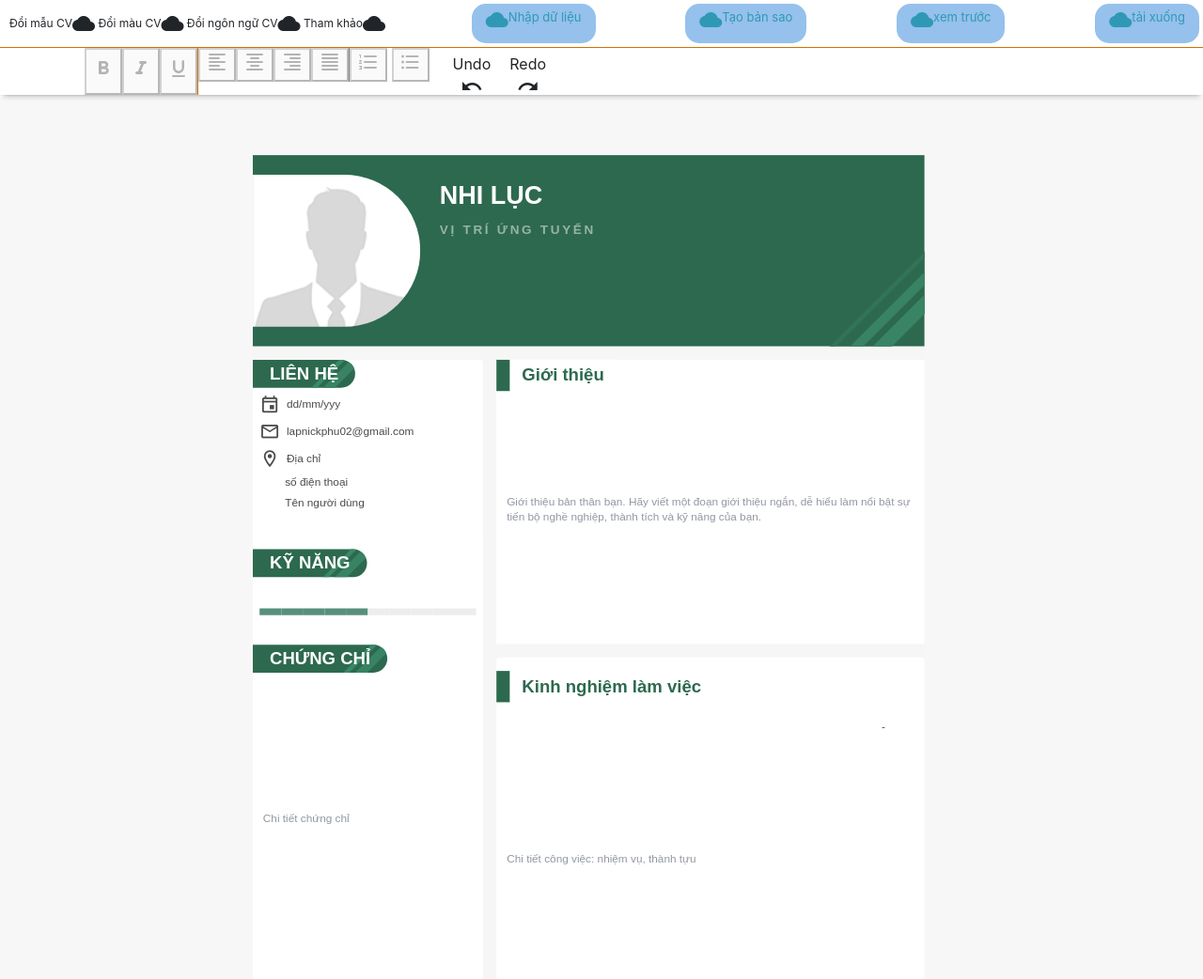
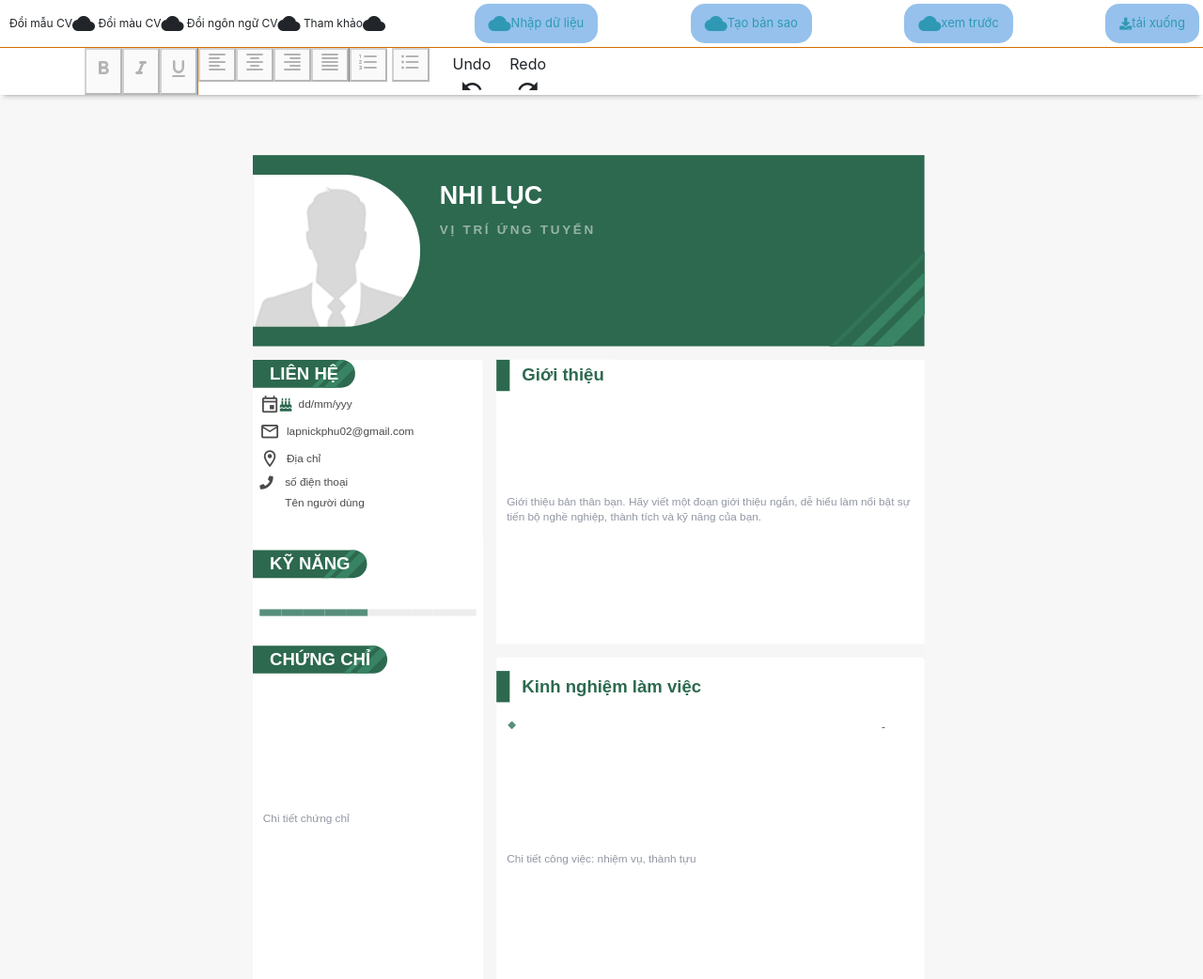
Before and after one commit to lehang202/WebCV, a plain HTML site: page index.html in a window 1280 px wide. Shown: the top 1042 px of the page at 94% size. Drawn offline with nearby package versions, Linux system fonts and the light colour scheme.

Commit message:
update htmtl css

```diff
--- a/Mau1.css
+++ b/Mau1.css
@@ -62,6 +62,7 @@
     font-size: 13px;
     cursor: pointer;
     display: flex;
+    align-items: center;
 }
 
 .menu-line-break{
--- a/index.html
+++ b/index.html
@@ -13,6 +13,7 @@
     <link href="https://fonts.googleapis.com/css2?family=Material+Icons+Sharp"rel="stylesheet">
     <link href="https://fonts.googleapis.com/css2?family=Material+Icons+Two+Tone"rel="stylesheet">
     <link rel="stylesheet" href="https://maxcdn.bootstrapcdn.com/bootstrap/4.5.2/css/bootstrap.min.css">
+    <link rel="stylesheet" href="https://cdnjs.cloudflare.com/ajax/libs/font-awesome/5.15.1/css/all.min.css" />
 
     <link rel="stylesheet" href="Mau1.css">
     <link rel="stylesheet" href="text.css">
@@ -69,7 +70,7 @@
                     </div>
                     <div class="menu-bar-actions">
                         <button id="ButtonImport" class="menu-bar-button button-import hidden-xms">
-                            <i class="material-icons">cloud</i>
+                            <i class="fas fa-download"></i>
                             tải xuống
                         </button>
                     </div>
```
